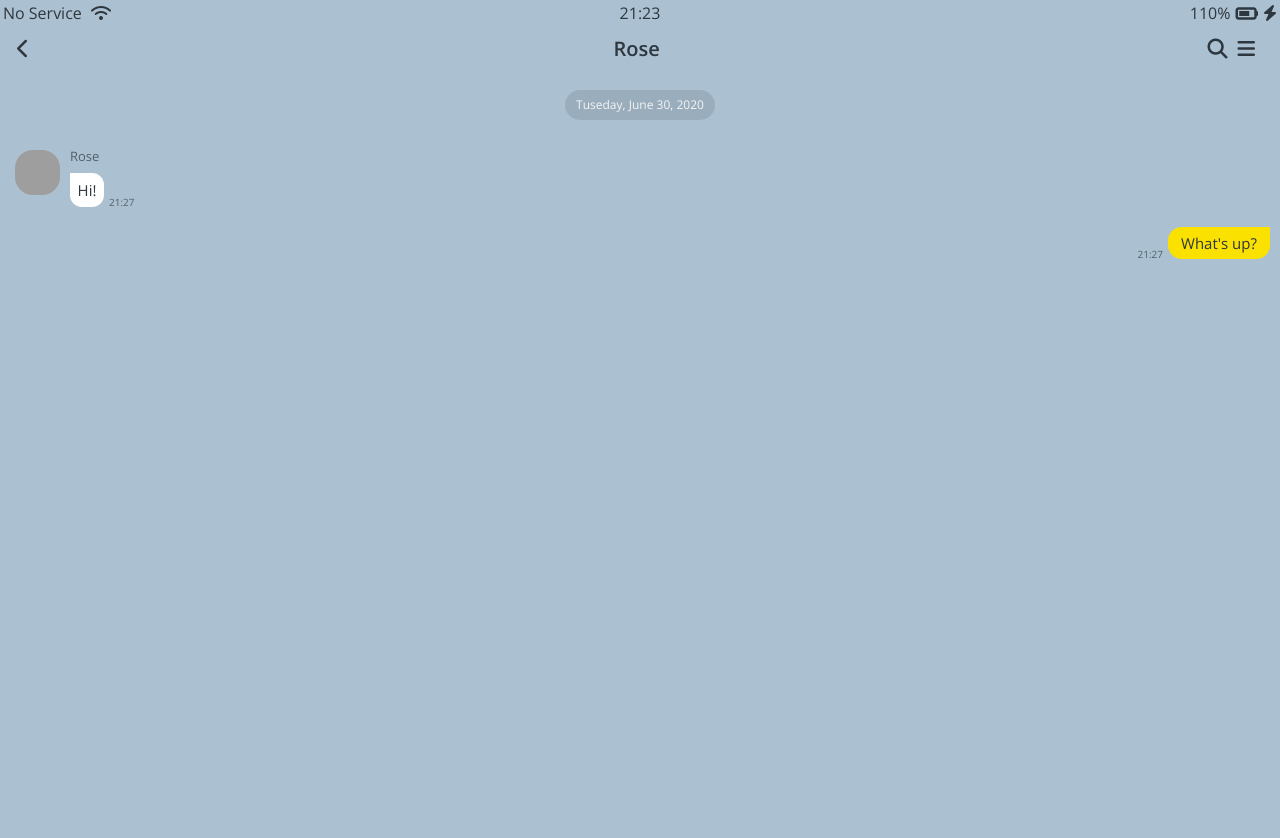
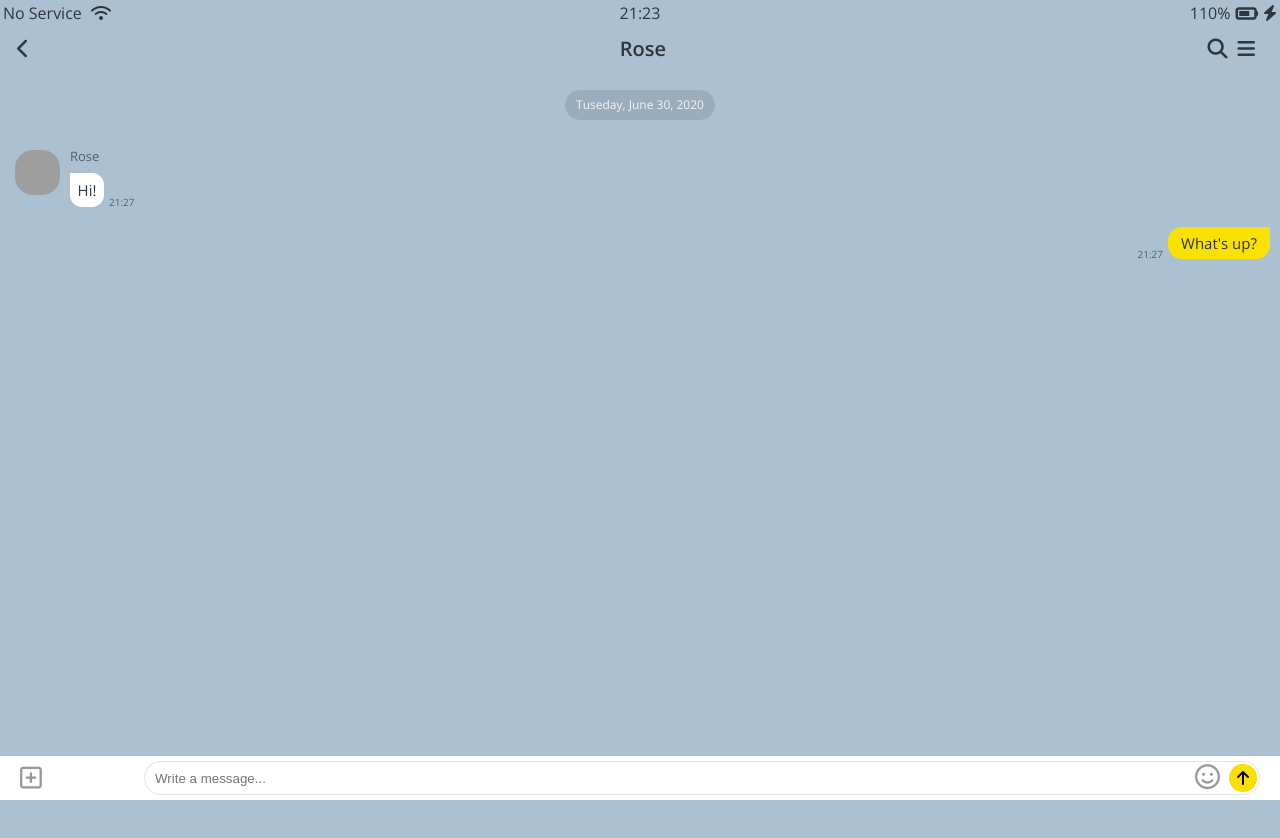
Before and after one commit to dob-by/kakao-clone-2023, a plain HTML site: page chat.html in a window 1280 px wide. Shown: the top 838 px of the page. Drawn offline with nearby package versions, Linux system fonts and the light colour scheme; grey boxes are pictures that could not be loaded.

Commit message:
Completed chat.html

```diff
--- a/chat.html
+++ b/chat.html
@@ -64,6 +64,19 @@
       </div>
     </main>
 
+    <form class="reply">
+      <div class="reply__column">
+        <i class="fa-regular fa-square-plus"></i>
+      </div>
+      <div class="reply__column">
+        <input type="text" placeholder="Write a message..." />
+        <i class="reply__icon fa-regular fa-face-smile"></i>
+        <button>
+          <i class="fa-solid fa-arrow-up"></i>
+        </button>
+      </div>
+    </form>
+
     <script
       src="https://kit.fontawesome.com/154dc24835.js"
       crossorigin="anonymous"
--- a/css/components/alt-screen-header.css
+++ b/css/components/alt-screen-header.css
@@ -5,9 +5,12 @@
   align-items: center;
   justify-content: center;
   position: relative;
+  box-sizing: border-box;
+  width: 100%;
 }
 
 .alt-header__title {
+  width: 33%;
   font-size: 20px;
   font-weight: 600;
   display: flex;
@@ -18,12 +21,18 @@
 
 .alt-header__column:first-child {
   margin-right: auto;
+  width: 33%;
+}
+
+.alt-header__column:nth-child(2) {
+  width: 33%;
 }
 
 .alt-header__column:last-child {
   margin-left: auto;
   display: flex;
   justify-content: flex-end;
+  width: 33%;
 }
 
 .alt-header__column:last-child i {
--- a/css/screens/chat.css
+++ b/css/screens/chat.css
@@ -1,5 +1,4 @@
 .status-bar {
-  background-color: #abc1d1;
   z-index: 2;
   top: 0;
 }
@@ -120,3 +119,69 @@
   align-items: flex-end;
   font-size: 10px;
 }
+
+.reply {
+  position: fixed;
+  bottom: 0;
+  width: 100%;
+  background-color: white;
+  display: flex;
+  justify-content: space-between;
+  padding: 5px 20px;
+  align-items: center;
+  box-sizing: border-box;
+}
+
+.reply .reply__column:first-child {
+  width: 10%;
+}
+
+.reply .reply__column:last-child {
+  width: 90%;
+  position: relative;
+}
+
+.reply input {
+  border: var(--main-border);
+  border-radius: 17px;
+  height: 30px;
+  padding-left: 10px;
+  width: 100%;
+}
+
+.reply__column {
+  font-size: 25px;
+  color: rgba(0, 0, 0, 0.4);
+  font-weight: 800px;
+  display: flex;
+}
+
+.reply__column button {
+  background-color: var(--yellow);
+  width: 28px;
+  height: 28px;
+  border-radius: 50%;
+  display: flex;
+  align-items: center;
+  justify-content: center;
+  border-width: 0.1px;
+  border-color: rgba(0, 0, 0, 0.03);
+  font-size: 16px;
+}
+
+.reply__column:last-child > i,
+.reply__column:last-child button {
+  position: absolute;
+  right: 3px;
+  top: 3px;
+}
+
+.reply__column:last-child > i {
+  right: 40px;
+  top: 4px;
+}
+
+.reply__column button:focus,
+.reply__column button:active {
+  outline: none;
+}
--- a/css/screens/settings.css
+++ b/css/screens/settings.css
@@ -4,6 +4,10 @@
   display: flex;
   align-items: center;
   justify-content: space-between;
+}
+
+.settings-header__div header {
+  background-color: white;
 }
 
 .settings__setting-column {
@@ -28,6 +32,12 @@
 
 .settings__setting:first-child {
   padding-top: 30px;
+}
+
+.settings-main__screen {
+  padding-top: 71px;
+  padding-left: 20px;
+  padding-right: 20px;
 }
 
 .settings__display-notification {
```
Also changed, not shown: settings.html (+3 -1 lines).
